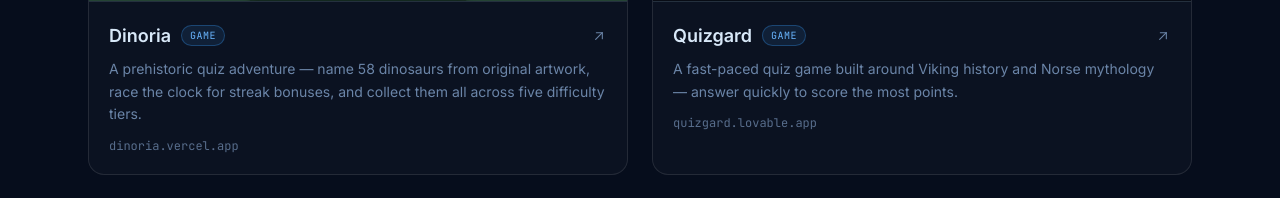
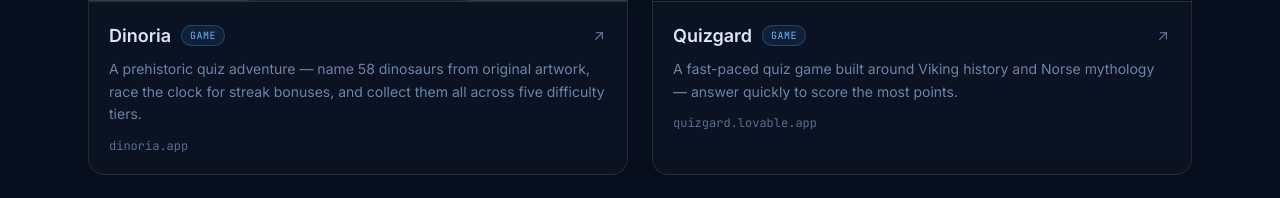
Before and after one commit to RPBMedia/rui-baiao-personal-website, a React (Vite) app: page / in a window 1280 px wide. Shown: the part 9020-9218 px from the top of the page. Built offline with nearby package versions, Linux system fonts and the light colour scheme.

Commit message:
Update Dinoria portfolio link to dinoria.app

```diff
--- a/src/data.ts
+++ b/src/data.ts
@@ -329,7 +329,7 @@ export const projects: Project[] = [
   {
     name: 'Dinoria',
     tag: 'Game',
-    url: 'https://dinoria.vercel.app/',
+    url: 'https://dinoria.app/',
     image: '/projects/dinoria.jpg',
     description:
       'A prehistoric quiz adventure — name 58 dinosaurs from original artwork, race the clock for streak bonuses, and collect them all across five difficulty tiers.',
```
